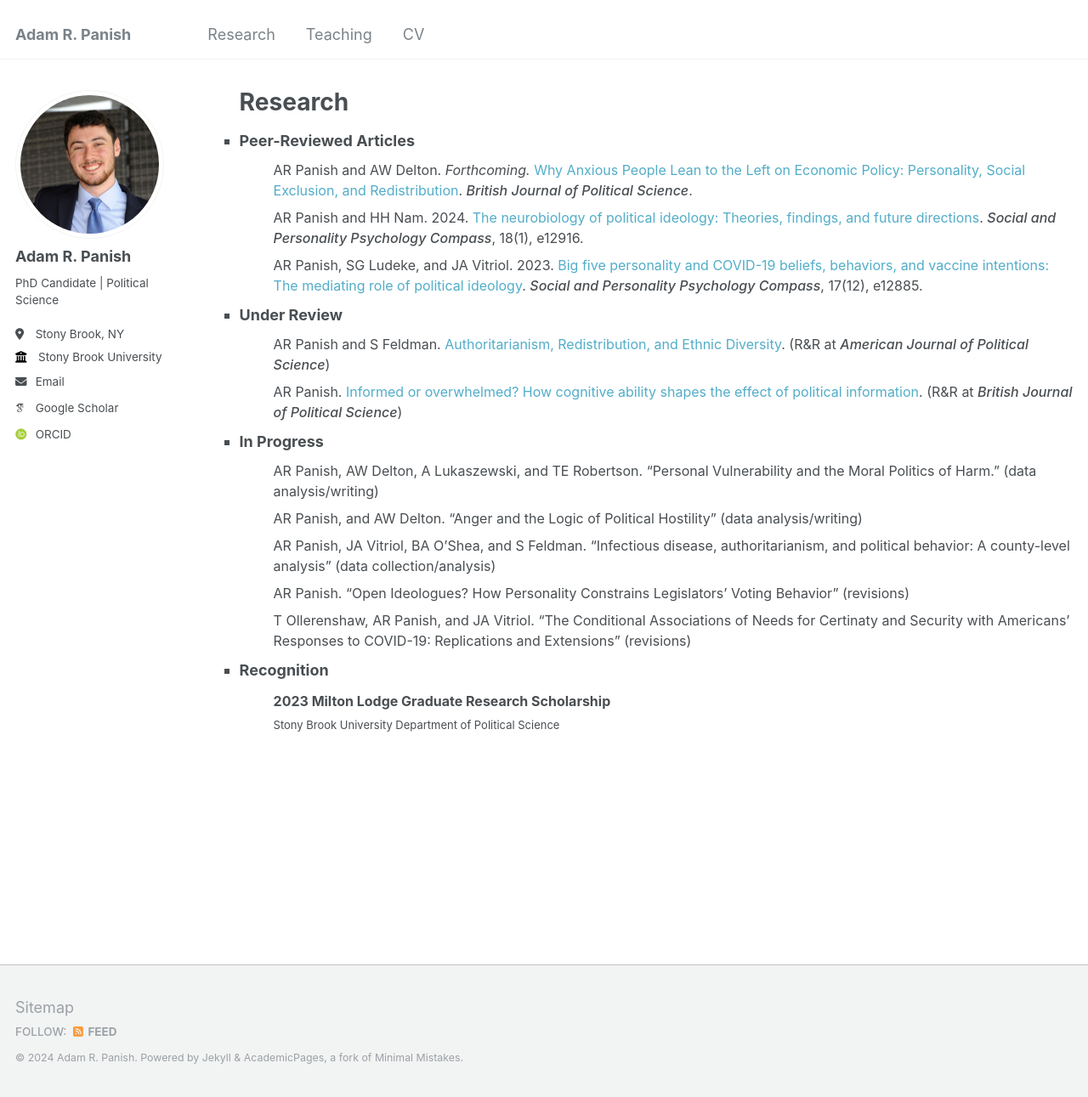
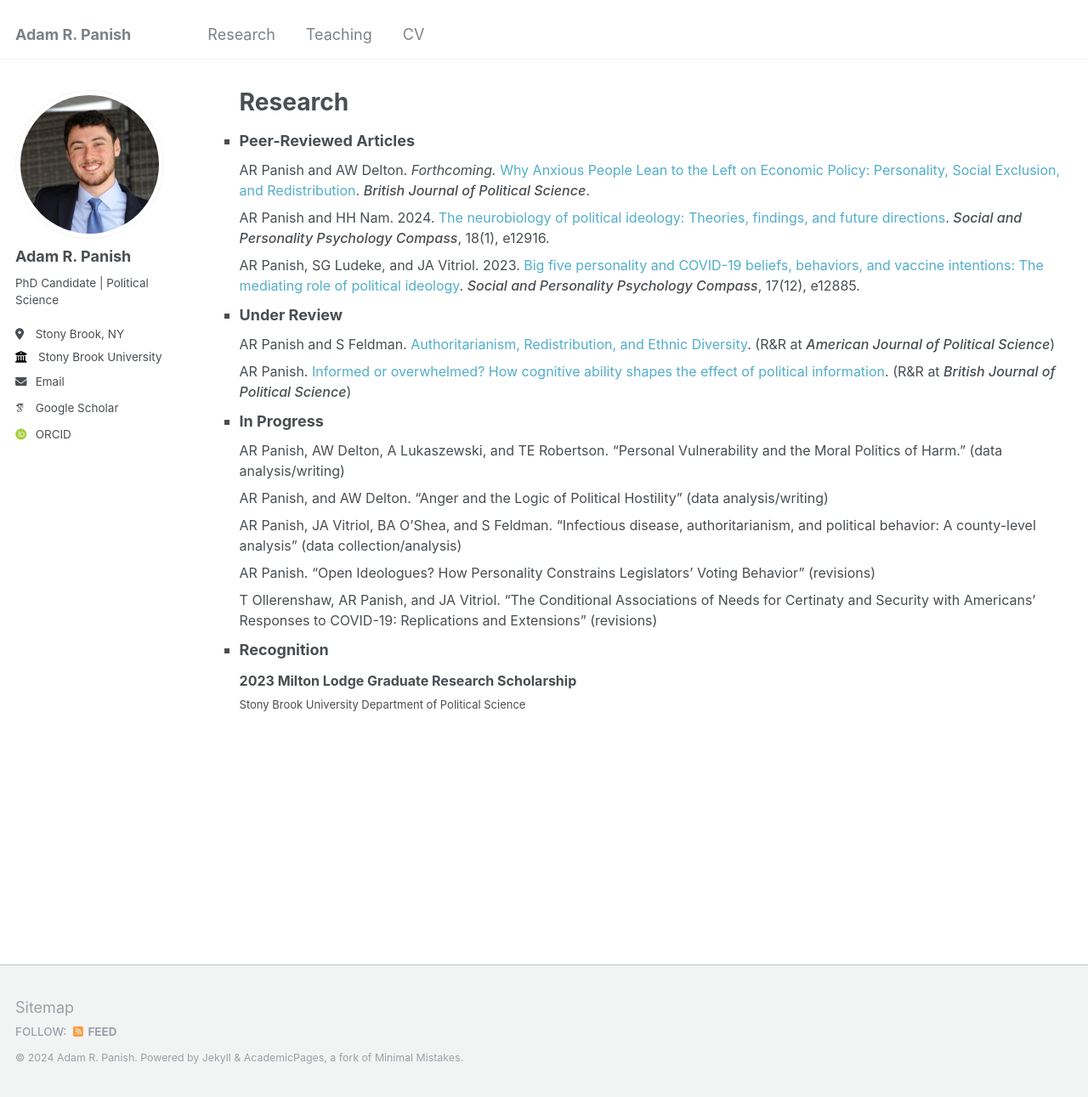
Before and after one commit to adampanish/adampanish.github.io, a Jekyll site: the page built from _pages/research.html, in a window 1280 px wide and 1291 px high. Shown: the whole window at 85% size. Built offline with Jekyll 4.4.1, drawn with Linux system fonts in a browser that asks for light colours; some web fonts are replaced.

Commit message:
Update research.html

```diff
--- a/_pages/research.html
+++ b/_pages/research.html
@@ -10,6 +10,9 @@ author_profile: true
   strong {
   font-weight: 500 !important;
 }
+  ul {
+    padding: 0;
+  }
 </head>
 </style>
 
```
